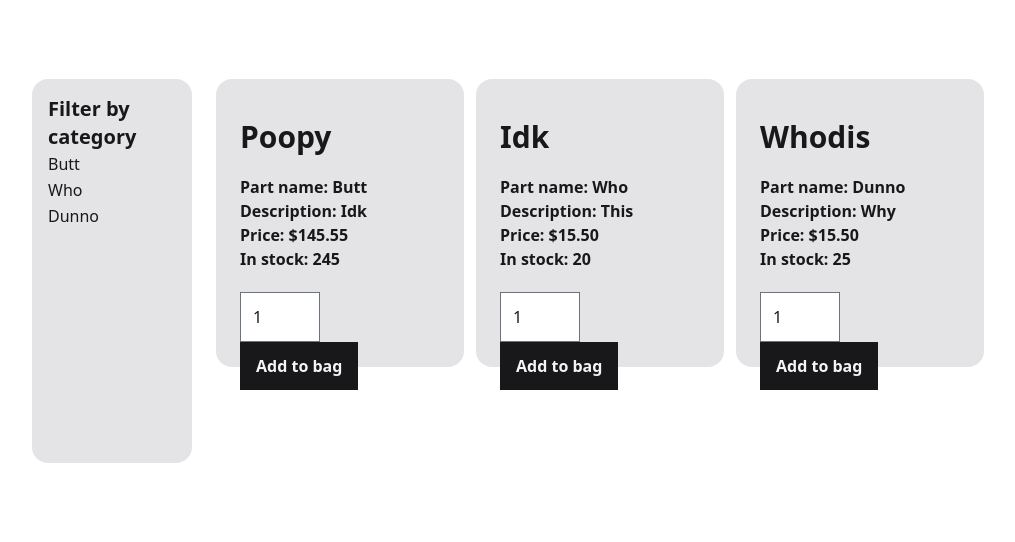
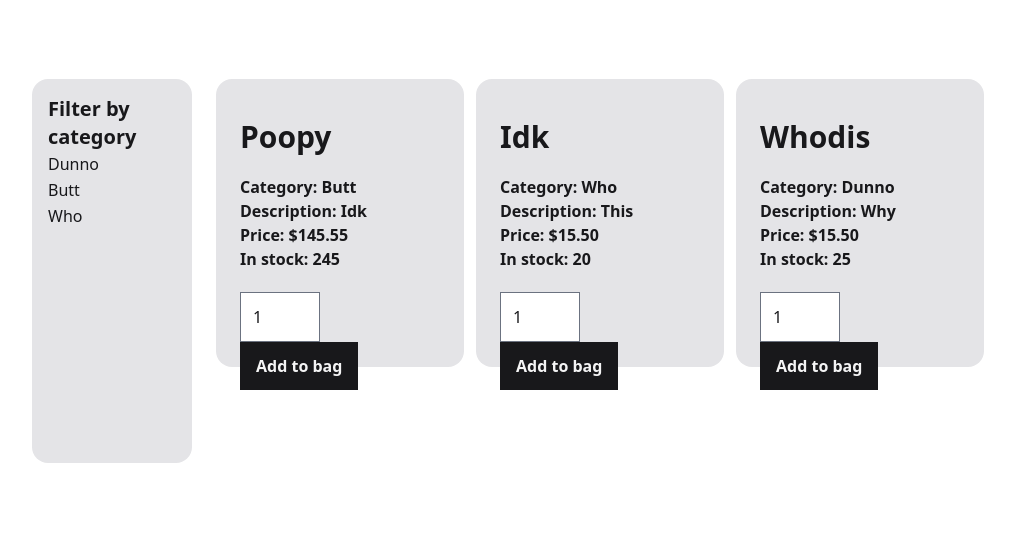
Before and after one commit to juan-lagunas/PBJ-1.0, a Django app: page /inventory/browse/ in a window 1280 px wide. Shown: the part 321-863 px from the top of the page, without its empty margins (128-1143 px from the left). Run offline with Django 4.2, Linux system fonts and the light colour scheme; a user stored in the database is signed in; data comes from the database, SQL or seed files in the repository; style sheets or scripts are compiled from the project's sources; some libraries are stand-ins or nearby versions.

Commit message:
Use set for browse

```diff
--- a/inventory/templates/inventory/browse.html
+++ b/inventory/templates/inventory/browse.html
@@ -26,7 +26,7 @@
                     <div class="h-1/6 flex"><div class="block text-3xl font-bold my-auto"> {{ part.part.name }} </div></div>
                     <div class="h-2/3 font-semibold text-md flex">
                         <div class="my-auto">
-                            <div> Part name: {{ part.part.category }} </div>
+                            <div> Category: {{ part.part.category }} </div>
                             <div> Description: {{ part.part.description }} </div>
                             <div> Price: {{ part.part.usd }} </div>
                             <div> In stock: {{ part.quantity }} </div>
--- a/inventory/views.py
+++ b/inventory/views.py
@@ -218,10 +218,9 @@ def logs(request):
 @login_required
 def browse(request):
     inventory = Inventory.objects.all()
-    categories = []
+    categories = set()
     for part in inventory:
-        if part.part.category not in categories:
-            categories.append(part.part.category)
+        categories.add(part.part.category)
 
     return render(request, 'inventory/browse.html', {
         'inventory': inventory,
```
